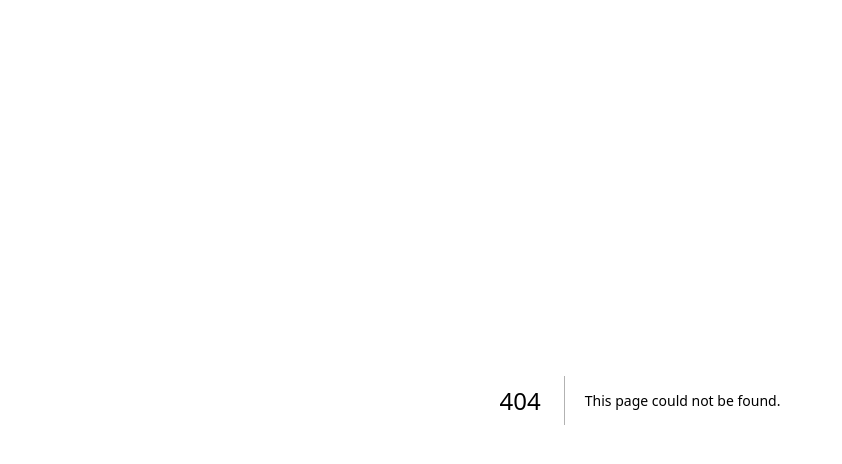
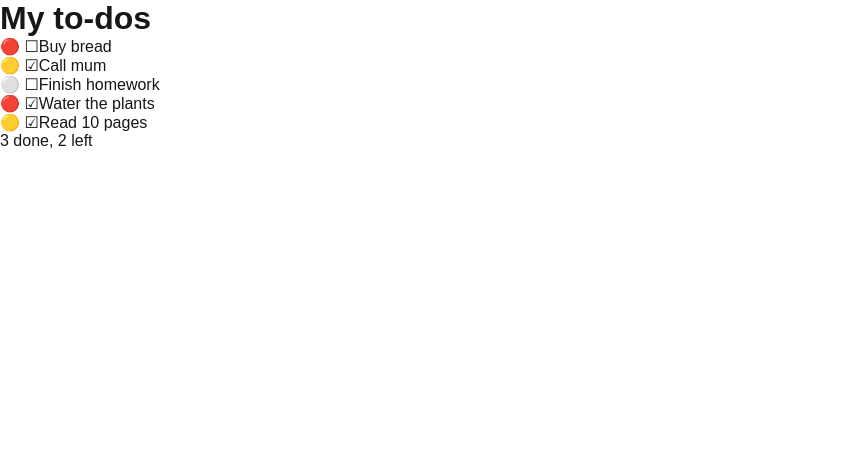
Before and after one commit to Enkhtuyaa/my-app-react, a Next.js app: page /exercise3 in a window 1280 px wide. Before the commit this address had no page. Shown: the top 464 px of the page, without its empty margins (0-842 px from the left). Built offline with nearby package versions, Linux system fonts and the light colour scheme.

Commit message:
first commit

```diff
--- /dev/null
+++ b/src/app/exercise3/page.js
@@ -0,0 +1,82 @@
+// function double(n){
+//     return n*2
+// }
+// export default function Home(){
+//     return (
+//         <div>
+//             <h1>Functions</h1>
+//             <p>double(5) = {double(5)}</p>
+//         </div>
+//     )
+// }
+// function statusText(done){
+//     if(done){
+//         return "Finished"
+//     }
+//     return "Still to do"
+// }
+// export default function Home(){
+//     const done = true;
+//     return <p>{statusText(done)}</p>
+// }
+
+const todos = [
+  { id: 1, title: "Buy bread", done: false, priority: "high" },
+  { id: 2, title: "Call mum", done: true, priority: "normal" },
+  { id: 3, title: "Finish homework", done: false, priority: "low" },
+  { id: 4, title: "Water the plants", done: true, priority: "high" },
+  { id: 5, title: "Read 10 pages", done: true, priority: "normal" },
+];
+export function countDone(list) {
+  return list.filter((todo) => todo.done).length;
+}
+
+export function countLeft(list) {
+  return list.length - countDone(list);
+}
+
+const priorityLevel = (priority) => {
+  //   if (priority == "high") {
+  //     return "🔴";
+  //   } else if (priority == "normal") {
+  //     return "🟡";
+  //   } else {
+  //     return "⚪️";
+  //   }
+
+  switch (priority) {
+    case "high":
+      return "🔴";
+    case "normal":
+      return "🟡";
+    case "low":
+      return "⚪️";
+  }
+};
+
+function formatTitle() {
+  return (
+    <div>
+      <ul>
+        {todos.map((todo) => (
+          <li key={todo.id}>
+            {priorityLevel(todo.priority)} {todo.done ? "☑" : "☐"}
+            {todo.title}{" "}
+          </li>
+        ))}
+      </ul>
+    </div>
+  );
+}
+
+export default function Home() {
+  return (
+    <div>
+      <h1>My to-dos</h1>
+      <div>{formatTitle()}</div>
+      <p>
+        {countDone(todos)} done, {countLeft(todos)} left
+      </p>
+    </div>
+  );
+}
```
Also changed, not shown: src/app/exercise1/page.js (added, +25 -0 lines), src/app/page.js (+8 -58 lines).
